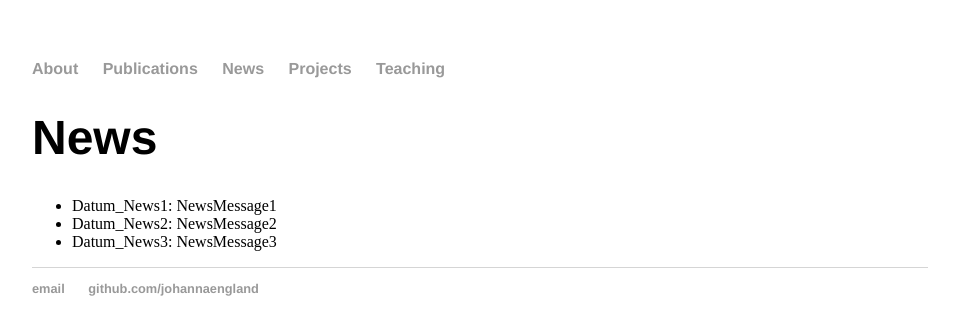
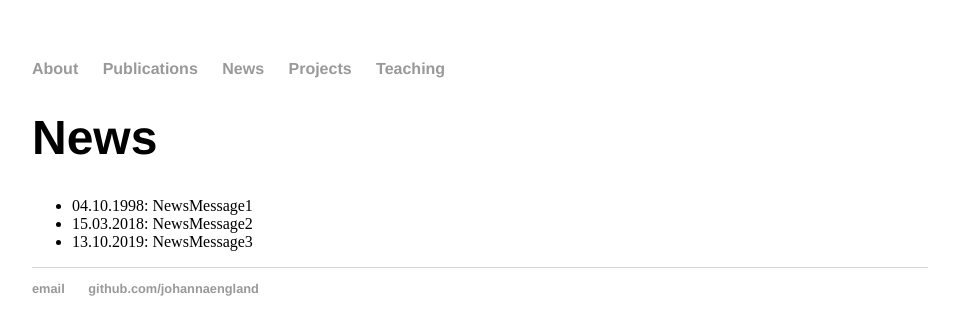
Before and after one commit to johannaengland/johannaengland.github.io, a Jekyll site: the page built from news/index.md, in a window 1280 px wide. Shown: the top 335 px of the page, without its empty margins (160-1119 px from the left). Built offline with Jekyll 4.4.1, drawn with Linux system fonts in a browser that asks for light colours.

Commit message:
Update index.md

```diff
--- a/news/index.md
+++ b/news/index.md
@@ -5,6 +5,6 @@ title: News
 # News
 
 
-* Datum_News1: NewsMessage1
-* Datum_News2: NewsMessage2
-* Datum_News3: NewsMessage3
+* 04.10.1998: NewsMessage1
+* 15.03.2018: NewsMessage2
+* 13.10.2019: NewsMessage3
```
